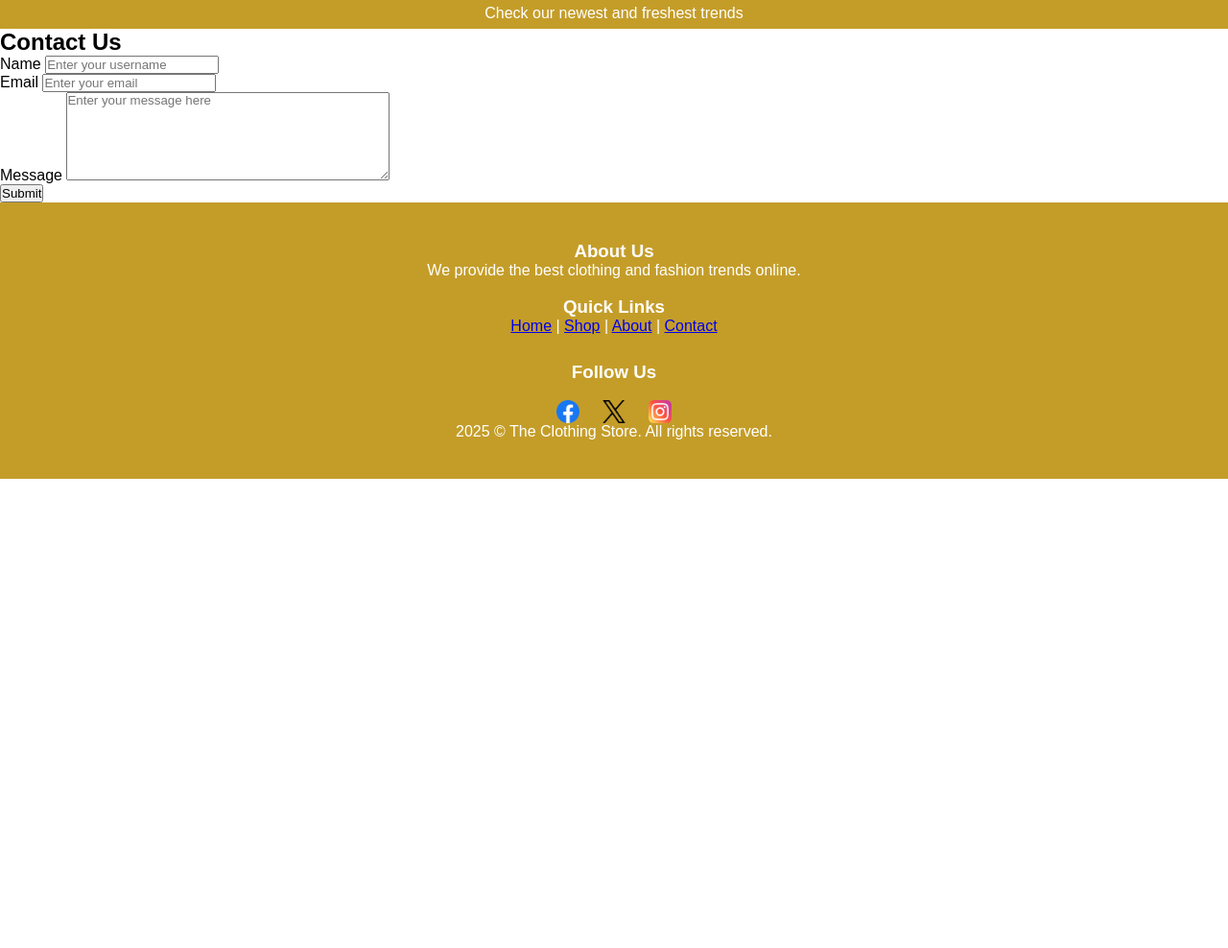
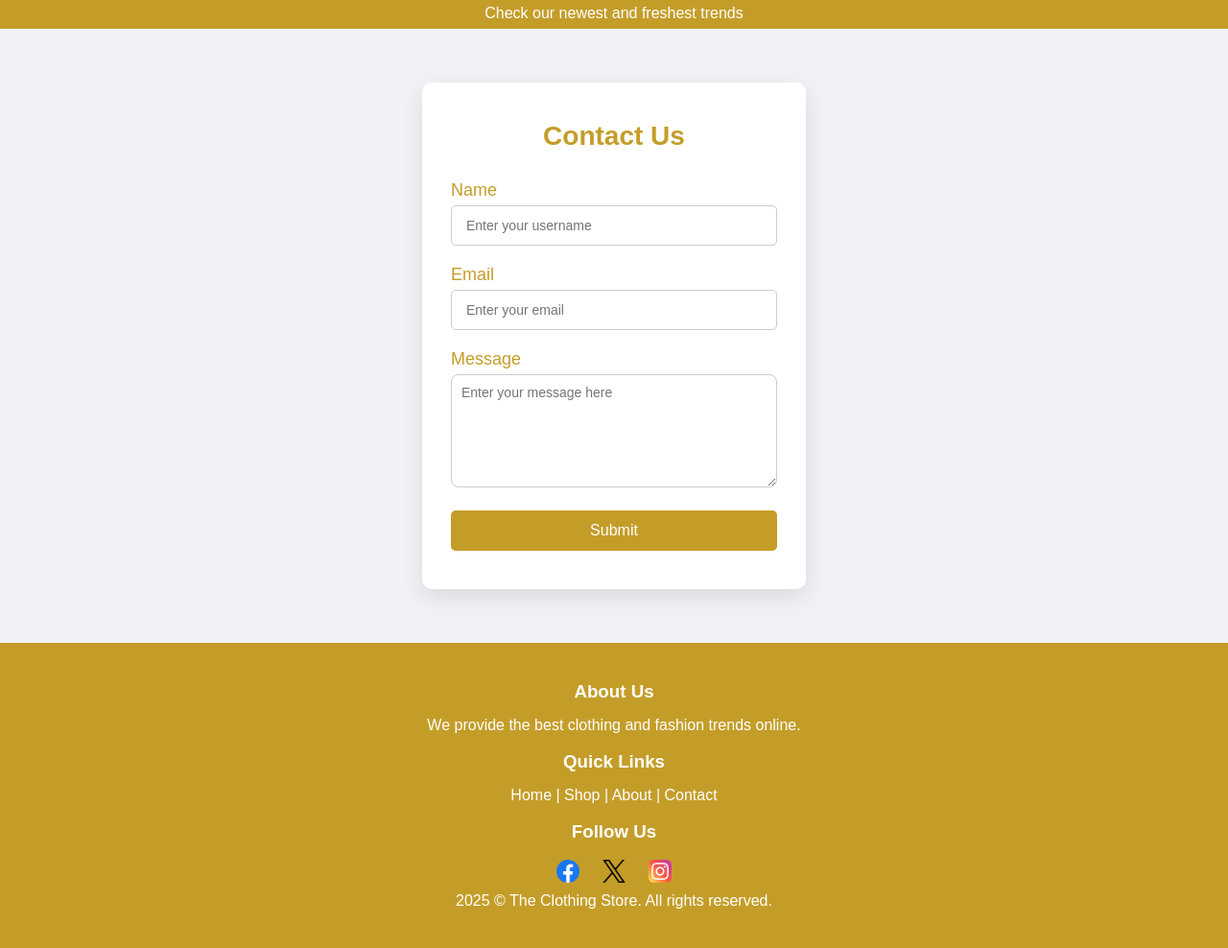
Before and after one commit to lushant/ClothingStore_Assignment2Interactive, a PHP site: page /contact_us.php in a window 1280 px wide. Shown: the part 154-1142 px from the top of the page at 96% size. Before the commit the page ends 653 px from the top, so only its background shows below. Run offline with PHP 8.4, Linux system fonts and the light colour scheme.

Commit message:
updated css file for contact us and footer section

```diff
--- a/css/styles.css
+++ b/css/styles.css
@@ -220,12 +220,35 @@ footer {
     color: white;
 }
 
+.footer-section {
+  flex: 1;
+  min-width: 200px;
+
+}
+
+.footer-section h3 {
+  margin-bottom: 15px;
+}
+
+.footer-section a {
+  color: white;
+  text-decoration: none;
+
+}
+
+.footer-section a:hover {
+    color:#f4a261;
+    text-decoration: none;
+}
+
+
 .social-links {
-    margin-top: 10px;
+
+    padding-bottom: 10px;
 }
 .social-links a {
     margin: 0 10px;
-    color: white;
+    color: #C49D29;
     text-decoration: none;
 }
 .social-links a img {
@@ -235,4 +258,102 @@ footer {
 }
 .social-links a:hover {
     opacity: 0.4;
+
 }
+/* Center login form on the page */
+.login-container {
+  display: flex;
+  justify-content: center;
+  align-items: center;
+  height: 80vh;
+  background: #f0f2f5;
+
+}
+
+/* Login form styles */
+.login-form {
+  background: #fff;
+  padding: 40px 30px;
+  border-radius: 10px;
+  box-shadow: 0 8px 25px rgba(0,0,0,0.1);
+  width: 100%;
+  max-width: 400px;
+}
+
+.login-form h2 {
+  text-align: center;
+  margin-bottom: 30px;
+  color: #C49D29;
+    font-size: 28px;
+}
+
+.input-group {
+  margin-bottom: 20px;
+}
+
+.input-group label {
+  display: block;
+  margin-bottom: 5px;
+  color: #C49D29;
+  font-size: 18px;
+}
+
+.input-group input {
+  width: 100%;
+  padding: 12px 15px;
+  border: 1px solid #ccc;
+  border-radius: 5px;
+  outline: none;
+  transition: 0.3s;
+  font-size: 14px;
+}
+
+.input-group input:focus {
+  border-color: #f4a261;
+  box-shadow: 0 0 5px rgba(0,123,255,0.5);
+}
+
+.login-form textarea{
+  width: 100%;
+  padding: 10px;
+  font-size: 14px;
+  border-radius: 8px;
+  border: 1px solid #ccc;
+  resize: vertical; /* allow vertical resizing only */
+
+}
+
+/* Button styles */
+.login-form button {
+  width: 100%;
+  padding: 12px;
+  background-color: #C49D29;
+  border: none;
+  color: #fff;
+  font-size: 16px;
+  border-radius: 5px;
+  cursor: pointer;
+  transition: 0.3s;
+}
+
+.login-form button:hover {
+  background-color: #f4a261;
+}
+
+/* Signup link */
+.signup-link {
+  text-align: center;
+  margin-top: 15px;
+  font-size: 16px;
+
+}
+
+.signup-link a {
+  color: #C49D29;
+  text-decoration: none;
+}
+
+.signup-link a:hover {
+    color: #f4a261;
+
+}
```
